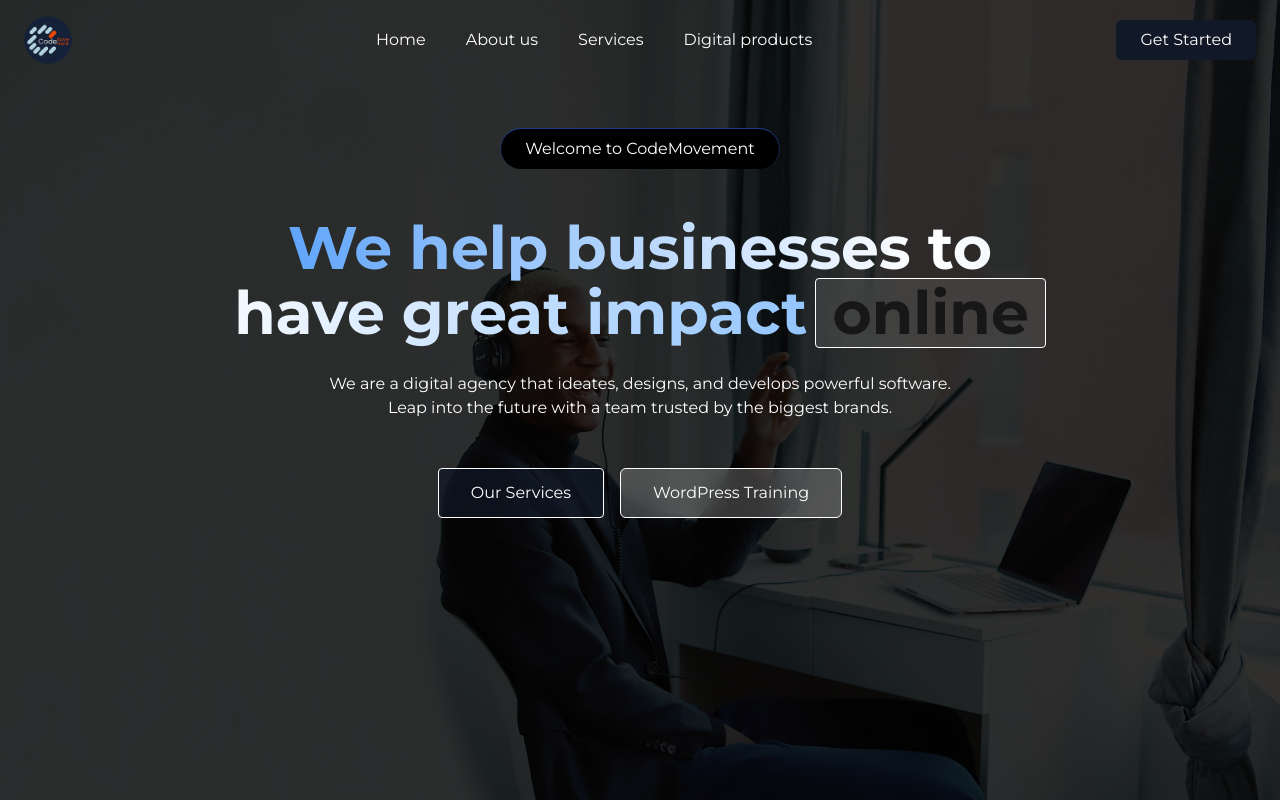
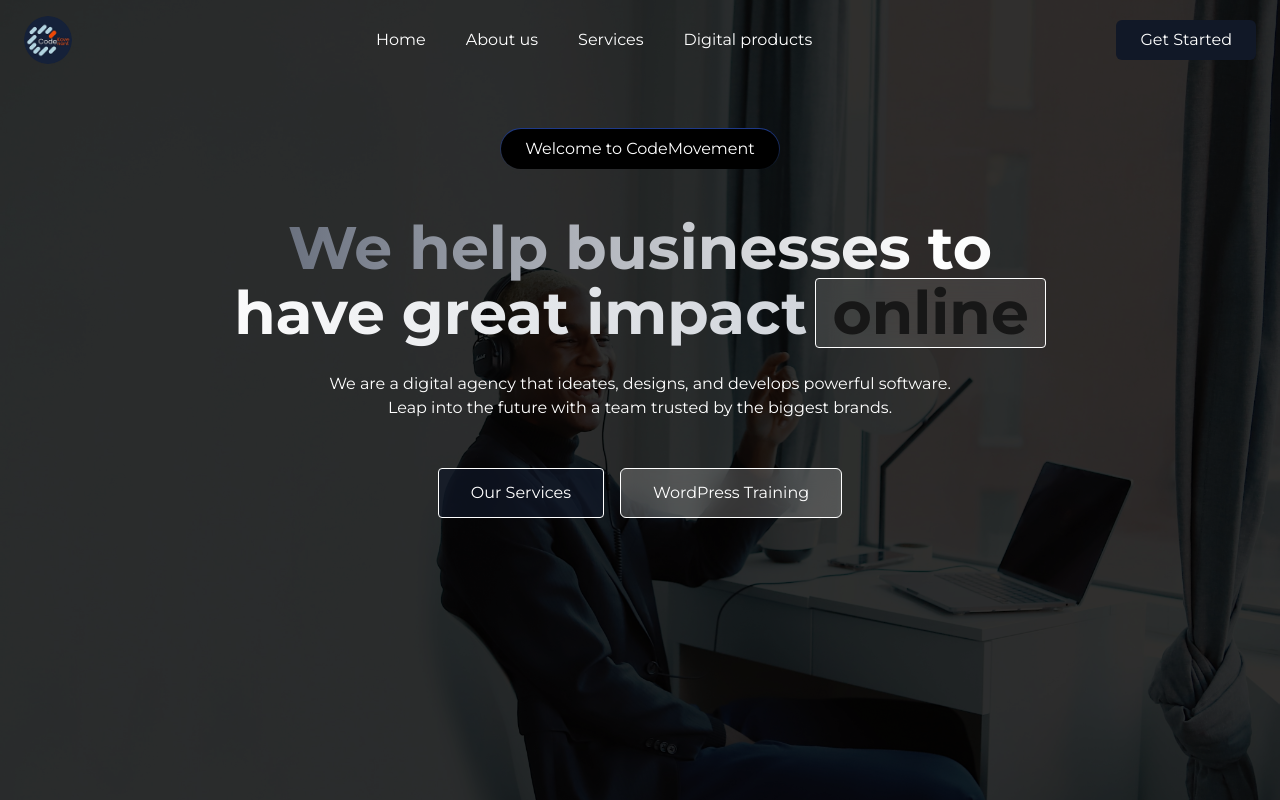
Before and after one commit to mijan-alt/dopamine, a Next.js app: page / in a window 1280 px wide. Built offline with nearby package versions, Linux system fonts and the light colour scheme.

Commit message:
changed the color of the gradient

```diff
--- a/app/page.tsx
+++ b/app/page.tsx
@@ -35,7 +35,7 @@ export default function Home() {
 
 
               <h1 className="text-4xl md:text-6xl font-bold mb-6">
-                <span className="bg-clip-text text-transparent bg-gradient-to-r from-blue-400 via-white to-blue-300">
+                <span className="bg-clip-text text-transparent bg-gradient-to-r from-gray-500 via-white to-gray-300">
                   We help businesses to<br />
                   have great impact
                 </span>
```
